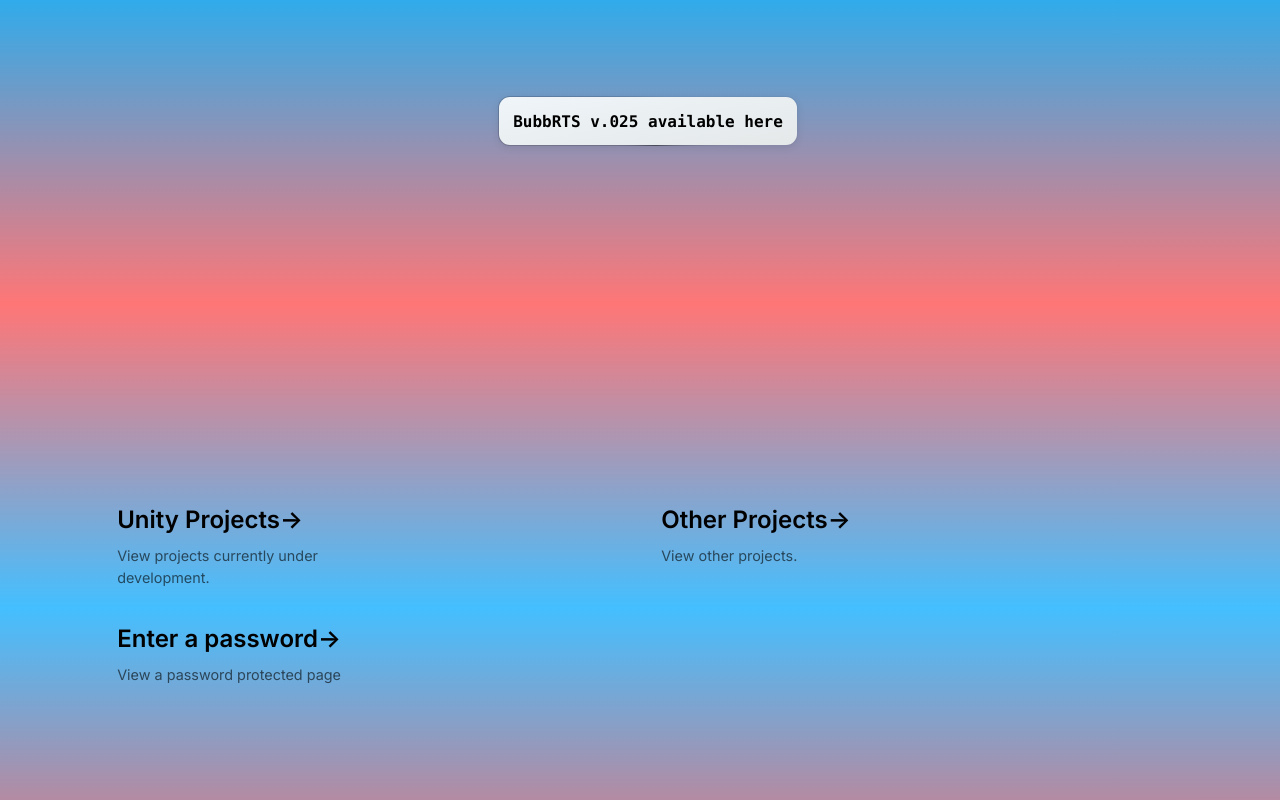
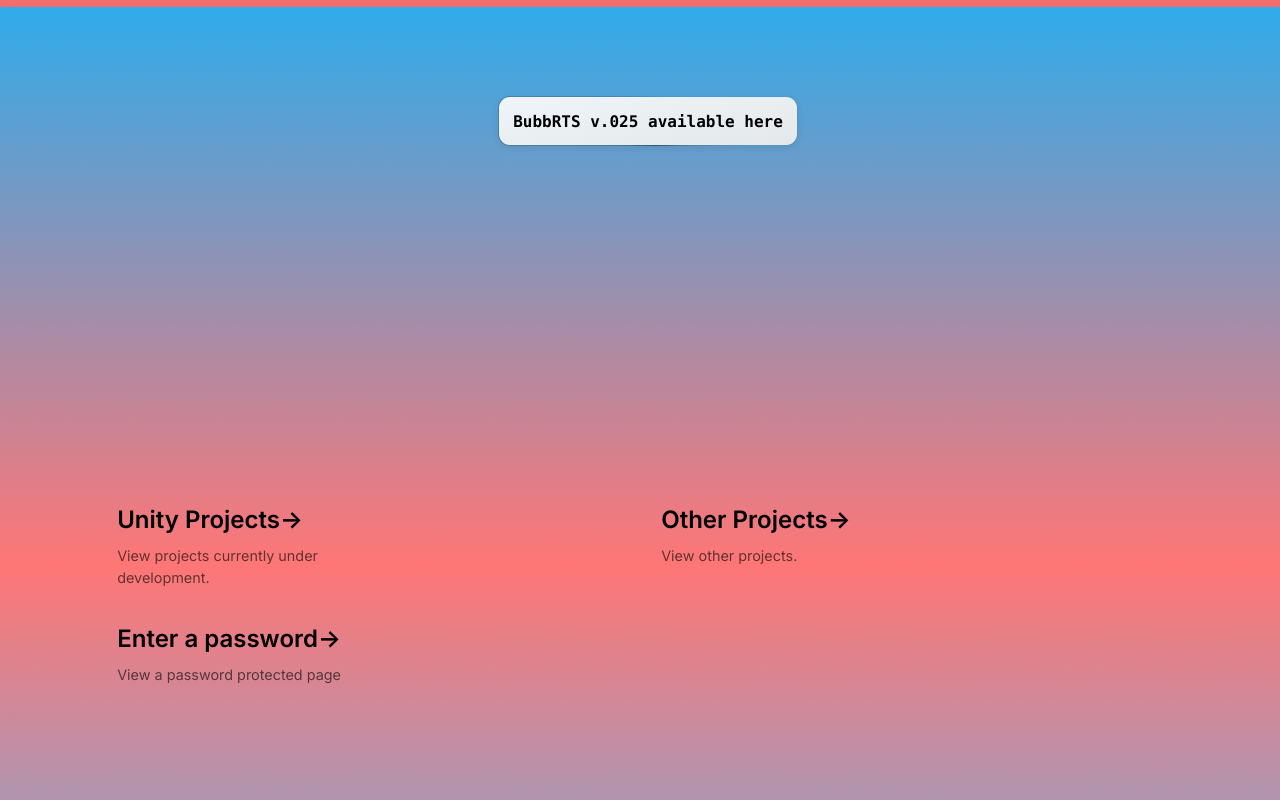
Before and after one commit to tribubb/tribubb.github.io, a Next.js app: page / in a window 1280 px wide. Built offline with nearby package versions, Linux system fonts and the light colour scheme.

Commit message:
background tinker 2

```diff
--- a/src/styles/globals.css
+++ b/src/styles/globals.css
@@ -71,8 +71,8 @@ body {
     }
 
     50% {
-        background-position: 200% 0;
-        background-size: 100% 100%;
+        background-position: 200% 200%;
+        background-size: 200% 200%;
         background-image: linear-gradient( to bottom, rgb(var(--background-start-rgb1)), rgb(var(--background-end-rgb1)), rgb(var(--background-start-rgb2)), rgb(var(--background-end-rgb2)) );
     }
 }
```
